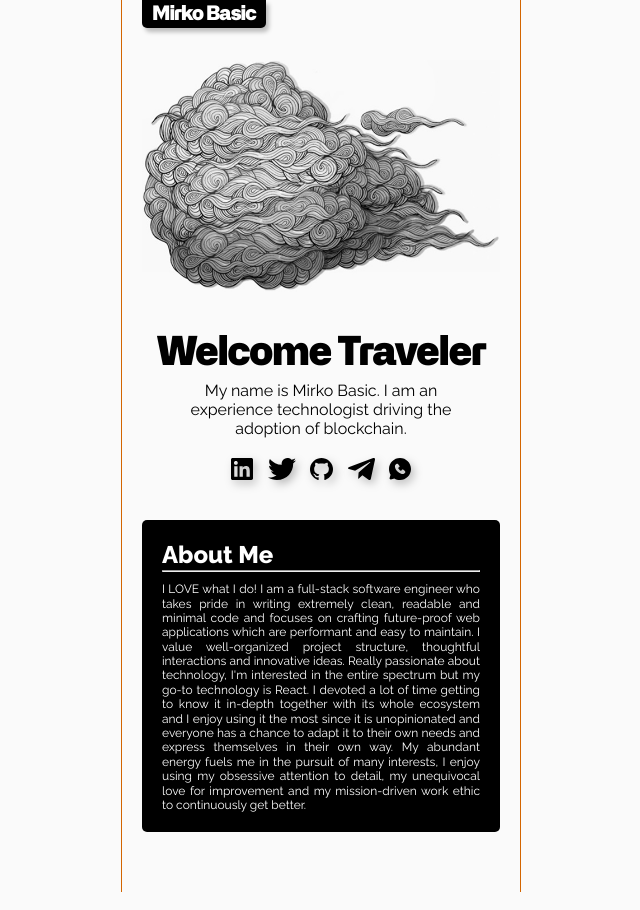
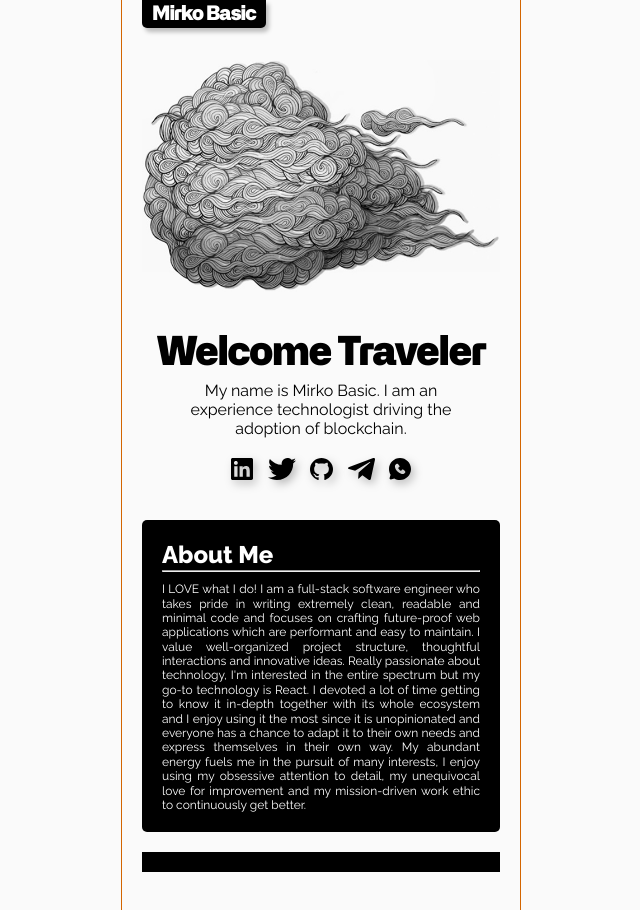
Before and after one commit to b8zeek/chimera, a React (Vite) app in the folder packages/basic/: page / in a window 1280 px wide. Shown: the top 910 px of the page, without its empty margins (319-959 px from the left). Built offline with nearby package versions, Linux system fonts and the light colour scheme; no server answers.

Commit message:
🍐 Created POAPsSection component.

```diff
--- a/packages/basic/src/app/App.tsx
+++ b/packages/basic/src/app/App.tsx
@@ -1,7 +1,7 @@
 import { PageLayout } from '@basic/components'
 import styled from 'styled-components'
 
-import { Hero, Label, MainSection, SocialConnect } from '../components'
+import { Hero, Label, MainSection, POAPsSection, SocialConnect } from '../components'
 import { Heading, Paragraph } from '@basic/components'
 
 export function App() {
@@ -16,6 +16,7 @@ export function App() {
         </Paragraph>
         <SocialConnect />
         <MainSection />
+        <POAPsSection />
       </Container>
     </PageLayout>
   )
--- a/packages/basic/src/components/MainSection.tsx
+++ b/packages/basic/src/components/MainSection.tsx
@@ -4,7 +4,7 @@ import { MainSectionContainer, Paragraph, SubHeading } from '@basic/components'
 
 export function MainSection() {
   return (
-    <MainSectionContainer>
+    <MainSectionContainer marginBottom='20px'>
       <SubHeading>About Me</SubHeading>
       <HL />
       <Paragraph color='#fff' textAlign='justify'>
--- /dev/null
+++ b/packages/basic/src/components/POAPsSection.tsx
@@ -0,0 +1,18 @@
+import styled from 'styled-components'
+
+import { usePOAPs } from '../hooks/usePOAPs'
+
+export function POAPsSection() {
+  const { data, isFetching } = usePOAPs()
+
+  console.log('DATA', data)
+
+  if (isFetching) return <p>Loading POAPs Section...</p>
+
+  return <Container>POAPs Section</Container>
+}
+
+const Container = styled.section`
+  min-height: 20px;
+  background-color: black;
+`
--- a/packages/basic/src/components/index.ts
+++ b/packages/basic/src/components/index.ts
@@ -1,4 +1,5 @@
 export * from './Hero'
 export * from './Label'
 export * from './MainSection'
+export * from './POAPsSection'
 export * from './SocialConnect'
--- a/packages/components/src/atoms/MainSectionContainer.tsx
+++ b/packages/components/src/atoms/MainSectionContainer.tsx
@@ -3,14 +3,16 @@ import styled from 'styled-components'
 
 type MainSectionContainerProps = {
   children?: ReactNode | ReactNode[]
+  marginBottom?: string
 }
 
-export function MainSectionContainer({ children }: MainSectionContainerProps) {
-  return <Container>{children}</Container>
+export function MainSectionContainer({ children, marginBottom }: MainSectionContainerProps) {
+  return <Container marginBottom={marginBottom}>{children}</Container>
 }
 
-const Container = styled.div`
+const Container = styled.div<{ marginBottom?: string }>`
   padding: 20px;
   border-radius: 5px;
   background: black;
+  ${({ marginBottom }) => marginBottom && `margin-bottom: ${marginBottom};`}
 `
```
